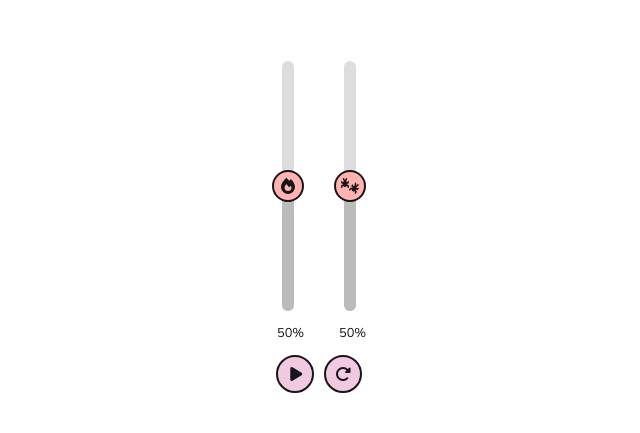
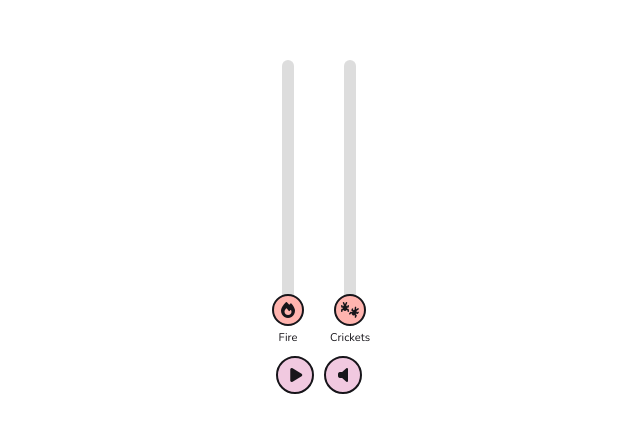
Before and after one commit to weiying-chen/noice, a React (Vite) app: page / in a window 1280 px wide. Shown: the part 173-606 px from the top of the page, without its empty margins (321-961 px from the left). Built offline with nearby package versions, Linux system fonts and the light colour scheme.

Commit message:
Display audio name

```diff
--- a/src/App.tsx
+++ b/src/App.tsx
@@ -10,17 +10,17 @@ import './App.css';
 const icons = {
   play: '\\f04b',
   pause: '\\f04c',
-  reset: '\\f2f9',
+  reset: '\\f026',
   fire: '\\f06d',
   crickets: '\\e4d0',
 };
 
 const audios = [
-  { src: '/fire.mp3', icon: icons.fire },
-  { src: '/crickets.mp3', icon: icons.crickets },
+  { name:'Fire', src: '/fire.mp3', icon: icons.fire },
+  { name:'Crickets', src: '/crickets.mp3', icon: icons.crickets },
 ];
 
-const DEFAULT_VOLUME = 0.5;
+const DEFAULT_VOLUME = 0;
 
 const styles = css`
   body {
@@ -56,8 +56,7 @@ function App() {
         {audios.map((audio, index) => (
           <AudioSlider
             key={index}
-            src={audio.src}
-            icon={audio.icon}
+            audio={audio}
             ref={audioRefs[index]}
             volume={volumes[index]}
             handleSliderChange={(value) => handleVolumeChange(value, index)}
--- a/src/components/AudioSlider.tsx
+++ b/src/components/AudioSlider.tsx
@@ -5,11 +5,15 @@ import Slider from 'rc-slider';
 
 function style(icon) {
   return css`
+    display: flex;
+    flex-direction: column;
+    align-items: center;
     width: 22px;
     margin: 0 20px;
 
     p {
-      font-size: 0.8em;
+      font-size: 0.7em;
+      margin-top: 20px;
     }
 
     .rc-slider {
@@ -83,7 +87,8 @@ function style(icon) {
 }
 
 const AudioSlider = forwardRef((props, ref) => {
-  const { src, icon, volume, handleSliderChange } = props;
+  const { audio, volume, handleSliderChange } = props;
+  const { name, src, icon } = audio;
 
   const callbackRef = useCallback((node) => {
     if (node) {
@@ -92,6 +97,9 @@ const AudioSlider = forwardRef((props, ref) => {
     }
   }, [volume])
 
+  const audioLabel = volume === 0
+    ? name
+    : `${parseInt(volume * 100)}%`;
 
   return (
     <div className="audio" css={style(icon)}>
@@ -107,7 +115,7 @@ const AudioSlider = forwardRef((props, ref) => {
         onChange={handleSliderChange}
         vertical
       />
-      <p>{parseInt(volume * 100)}%</p>
+      <p>{audioLabel}</p>
     </div>
   );
 });
```
